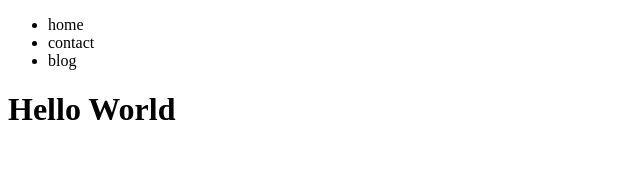
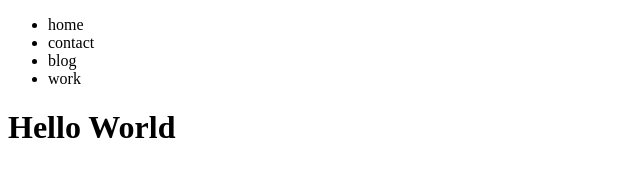
Before and after one commit to kdowd/tuesday2021, a plain HTML site: page index.html in a window 1280 px wide. Shown: the whole page, without its empty margins (0-640 px from the left). Drawn offline with Linux system fonts and the light colour scheme.

Commit message:
added work to menu

```diff
--- a/index.html
+++ b/index.html
@@ -10,6 +10,7 @@
       <li>home</li>
       <li>contact</li>
       <li>blog</li>
+      <li>work</li>
     </ul>
     <h1>Hello World</h1>
   </body>
```
